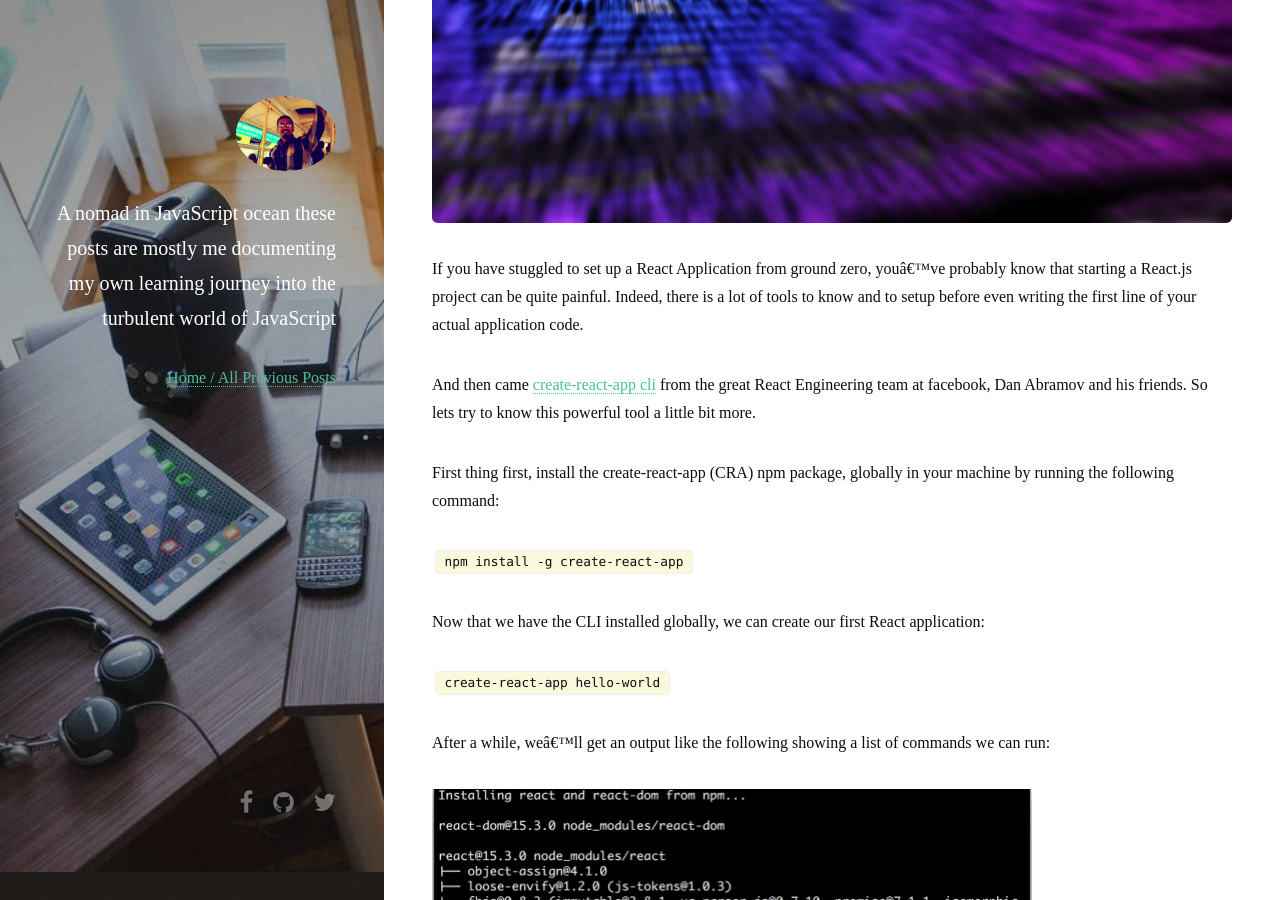
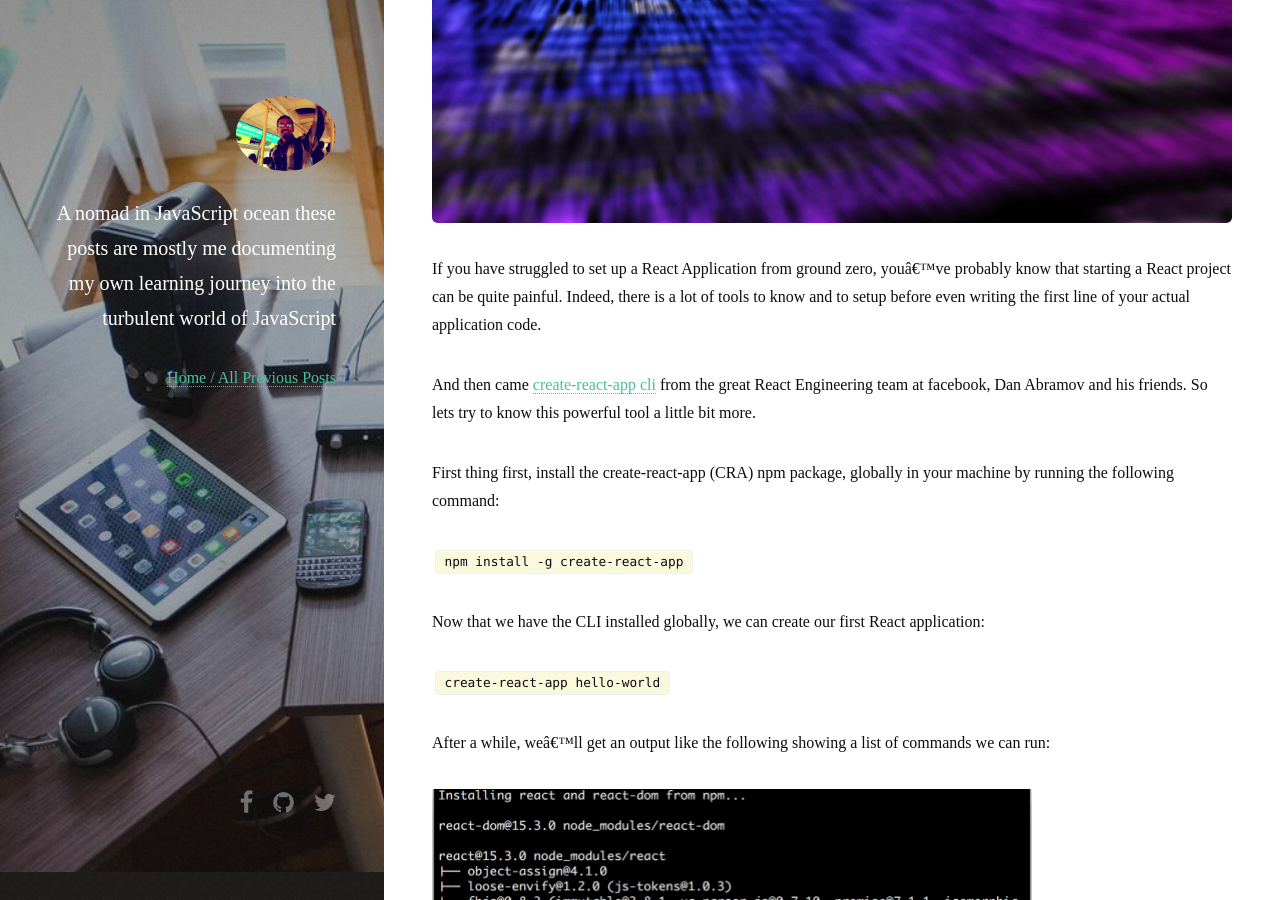
Before and after one commit to rohan-paul/rohan-paul.github.io, a Jekyll site: the page built from _posts/2017-08-11-Create_React_App_The_Wonderful_Tool_For_ReactJS_Engineer.md, in a window 1280 px wide and 900 px high, scrolled down 554 px. Built offline with Jekyll 4.4.1, drawn with Linux system fonts in a browser that asks for light colours; nearby versions of some CDN libraries; comment, search, counter and statistics services are not loaded.

Commit message:
create-react-cli post-2

```diff
--- a/_posts/2017-08-11-Create_React_App_The_Wonderful_Tool_For_ReactJS_Engineer.md
+++ b/_posts/2017-08-11-Create_React_App_The_Wonderful_Tool_For_ReactJS_Engineer.md
@@ -8,7 +8,7 @@ categories: JavaScript
 <img src="/images/fulls/Create_React_App.jpeg" class="fit image">
 
 
-If you have stuggled to set up a React Application from ground zero, you’ve probably know that starting a React.js project can be quite painful. Indeed, there is a lot of tools to know and to setup before even writing the first line of your actual application code.
+If you have struggled to set up a React Application from ground zero, you’ve probably know that starting a React project can be quite painful. Indeed, there is a lot of tools to know and to setup before even writing the first line of your actual application code.
 
 And then came [create-react-app cli](https://github.com/facebookincubator/create-react-app) from the great React Engineering team at facebook, Dan Abramov and his friends. So lets try to know this powerful tool a little bit more.
 
```
